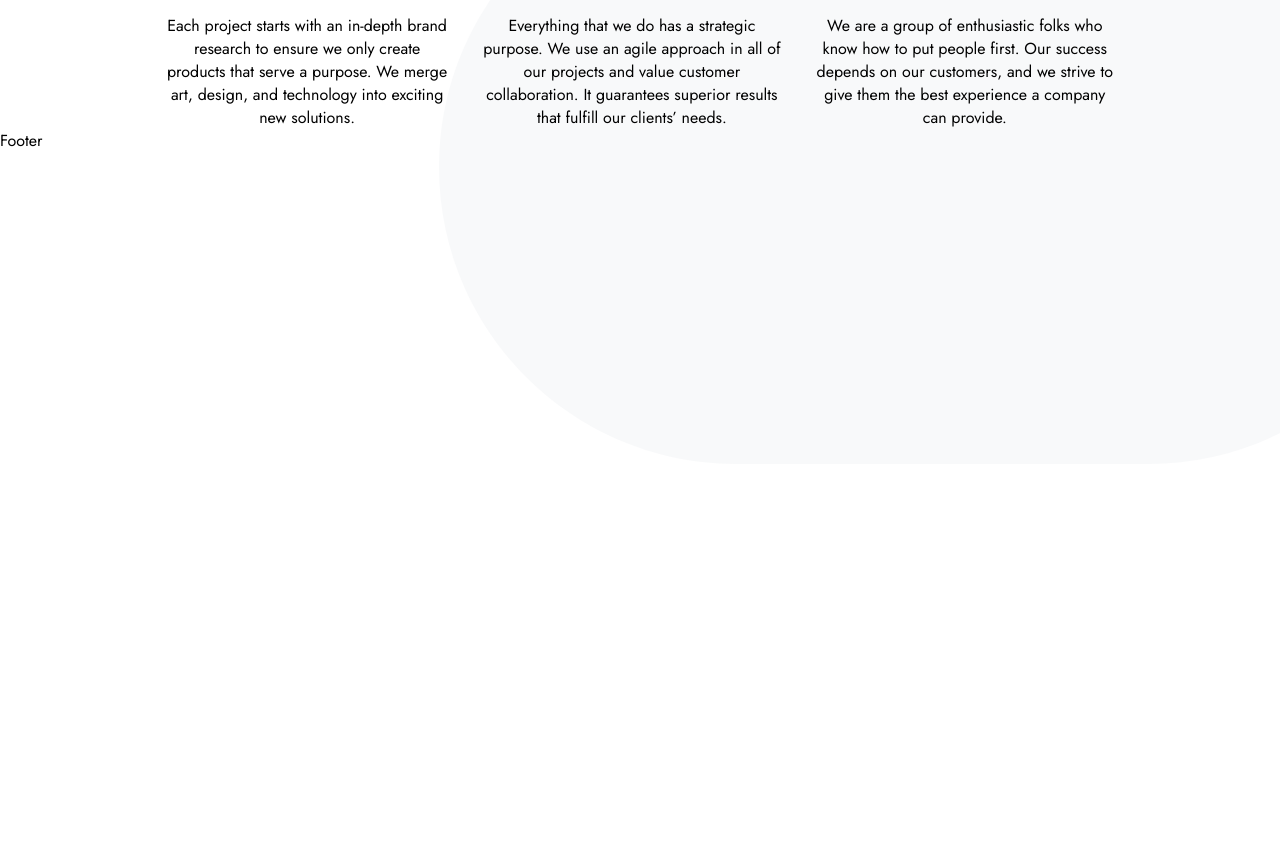
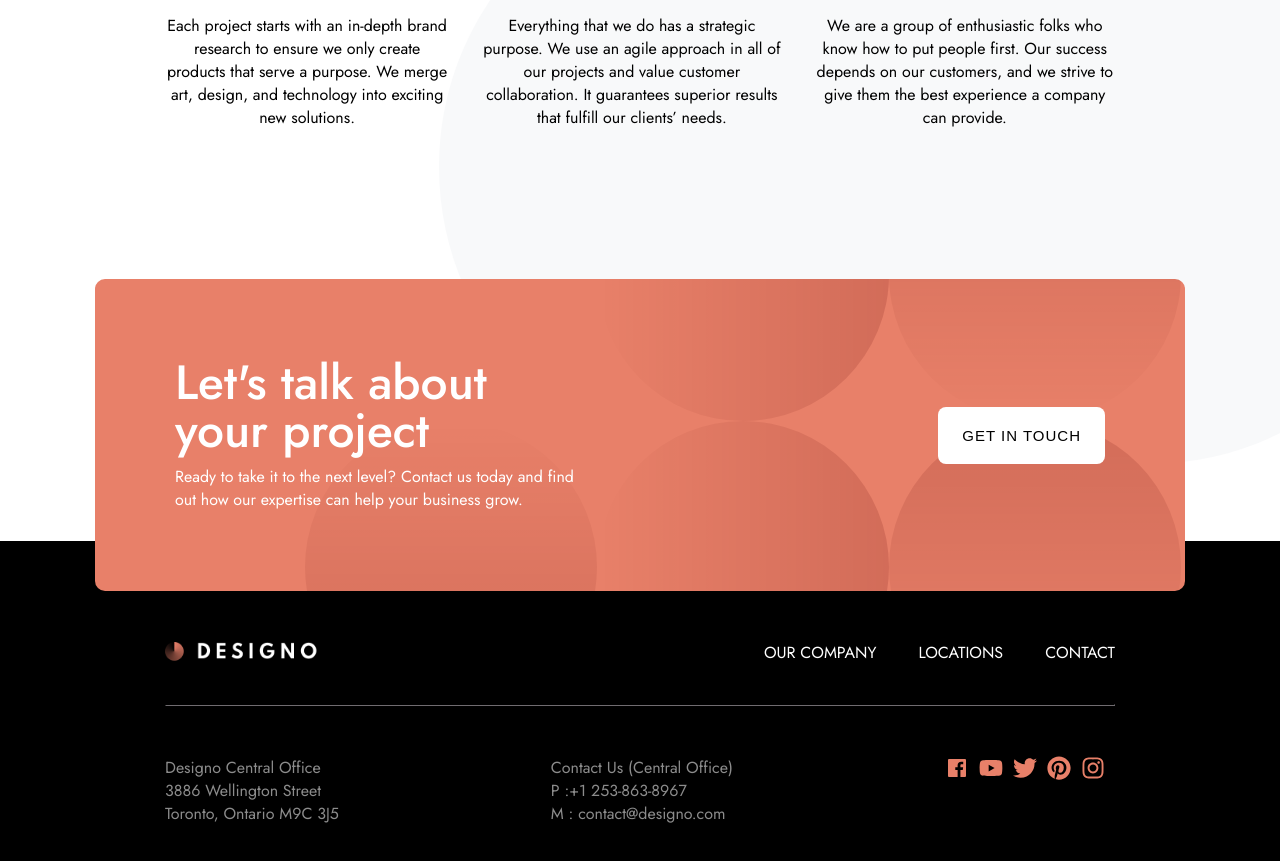
Before and after one commit to paulinasprojects/designo-dev, a React (Vite) app: page / in a window 1280 px wide. Shown: the part 2000-2861 px from the top of the page. Before the commit the page ends 2464 px from the top, so only its background shows below. Built offline with nearby package versions, Linux system fonts and the light colour scheme.

Commit message:
added responsive footer and finished the home page

```diff
--- a/src/components/common/footer.tsx
+++ b/src/components/common/footer.tsx
@@ -1,5 +1,88 @@
+import { Link } from "react-router-dom";
+import { BiLogoFacebookSquare } from "react-icons/bi";
+import { FaYoutube } from "react-icons/fa6";
+import { FaTwitter, FaInstagram, FaPinterest } from "react-icons/fa";
+import "../../styles/footer.css";
+
+
+
 export const Footer = () => {
   return (
-    <div>Footer</div>
+    <footer>
+      <div className="pre-footer">
+      <div className="pre-footer-text">
+        <h1>Let's talk about  your project</h1>
+        <p>
+          Ready to take it to the next level? Contact us today and find out  how our expertise can help your
+          business grow.
+        </p>
+      </div>
+      <div className="pre-footer-button">
+        <button className="footer-button">Get in touch</button>
+      </div>
+      </div>
+      <div className="footer-end">
+        <div className="footer-end-content">
+          <div className="footer-logo-nav">
+            <div className="logo">
+              <Link to="/">
+                <img src="/assets/shared/desktop/logo-light.png" className="logo-image-light" alt="" />
+              </Link>
+            </div>
+          <nav>
+            <ul className="footer-menu">
+              <Link to="/about-us" className="hover-underline-animation">Our company</Link>
+              <Link to="/locations" className="hover-underline-animation">Locations</Link>
+              <Link to="/contact-us" className="hover-underline-animation">Contact</Link>
+            </ul>
+          </nav>
+          </div>
+          <hr />
+        <div className="footer-info">
+          <div className="footer-address">
+            <p>
+              Designo Central Office<br />
+              3886 Wellington Street<br />
+              Toronto, Ontario M9C 3J5
+            </p>
+          </div>
+          <div className="footer-contact-us">
+            <p>
+                Contact Us (Central Office)<br />
+                P :<Link to="tel:+12538638967">+1 253-863-8967</Link><br />
+                M : <Link to="mailto:contact@designo.com">contact@designo.com</Link>
+            </p>
+          </div>
+          <ul>
+            <li>
+                <Link to="#">
+                    <BiLogoFacebookSquare/>
+                </Link>
+            </li>
+            <li>
+                <Link to="#">
+                    <FaYoutube/>
+                </Link>
+            </li>
+            <li>
+                <Link to="#">
+                    <FaTwitter/>
+                </Link>
+            </li>
+            <li>
+                <Link to="#">
+                    <FaPinterest/>
+                </Link>
+            </li>
+            <li>
+                <Link to="#">
+                    <FaInstagram/>
+                </Link>
+            </li>
+        </ul>
+        </div>
+        </div>
+      </div>
+    </footer>
   )
 }
--- /dev/null
+++ b/src/styles/footer.css
@@ -0,0 +1,212 @@
+footer {
+  margin-top: 100px;
+}
+
+.pre-footer {
+  display: flex;
+  background: hsl(11deg, 73%, 66%) url(/assets/shared/desktop/bg-pattern-call-to-action.svg) no-repeat;
+  background-position: 210px -150px;
+  color: #fff;
+  padding: 80px;
+  border-radius: 10px;
+  align-items: center;
+  justify-content: space-between;
+  position: relative;
+  top: 50px;
+  margin: auto auto;
+  max-width: 1090px;
+  box-sizing: border-box;
+
+  @media (max-width: 699px) {
+    flex-direction: column;
+    padding: 40px;
+    gap: 20px;
+    text-align: center;
+    margin-left: 24px;
+    margin-right: 24px;
+  }
+
+  @media (min-width: 700px) and (max-width: 849px) {
+    flex-direction: column;
+    gap: 20px;
+    text-align: center;
+    margin-left: 39px;
+    margin-right: 39px;
+  }
+  @media (min-width: 850px) and (max-width: 1099px) {
+    margin-left: 39px;
+    margin-right: 39px;
+  }
+}
+
+.pre-footer .pre-footer-text{
+  display: flex;
+  flex-direction: column;
+  gap: 10px;
+  width: 45%;
+
+  @media (max-width: 699px) {
+    width: 70%;
+  }
+
+  @media (min-width: 700px) and (max-width: 849px) {
+    width: 70%;
+  }
+}
+
+.footer-button {
+  width: fit-content;
+  background-color: var(--primary-white);
+  border-radius: 8px;
+  padding: 20px 24px;
+  border: none;
+  outline: none;
+  text-transform: uppercase;
+  cursor: pointer;
+  font-size: var(--fs-15);
+  letter-spacing: 1px;
+  font-weight: 500;
+  transition: background-color 0.3s ease;
+  transition: color 0.3s ease;
+}
+
+.footer-button:hover {
+  background-color: var(--light-peach);
+  color: var(--primary-white);
+}
+
+.footer-end{
+  background-color: #000;
+  padding: 100px 0px  60px 0px;
+}
+
+
+.footer-end-content {
+  padding-left: 165px;
+  padding-right: 165px;
+
+  @media (min-width: 700px) and (max-width: 849px) {
+    padding-left: 39px;
+    padding-right: 39px;
+  }
+
+  @media (max-width: 699px) {
+    padding-left: 39px;
+    padding-right: 39px;
+  }
+}
+
+.footer-logo-nav {
+  display: flex;
+  align-items: center;
+  justify-content: space-between;
+
+  @media (max-width: 699px) {
+    flex-direction: column;
+    justify-content: center;
+  }
+}
+
+.logo {
+  @media (max-width: 699px) {
+    margin-bottom: 40px;
+  }
+}
+
+
+.footer-menu {
+  display: flex;
+  align-items: center;
+  gap: 42px;
+
+  @media (max-width: 699px) {
+    flex-direction: column;
+    gap: 32px;
+  }
+}
+
+.footer-logo-nav .footer-menu a{
+  color: #fff;
+  text-transform: uppercase;
+}
+
+.footer-logo-nav img {
+  width: 157px;
+}
+
+.footer-info{
+  color: hsl(300, 0%, 55%);
+  padding-top: 50px;
+  display: flex;
+  justify-content: space-between;
+
+
+  @media (max-width: 699px) {
+    flex-direction: column;
+    gap: 32px;
+    text-align: center;
+  }
+}
+
+.hover-underline-animation {
+  display: inline-block;
+  position: relative;
+}
+
+.hover-underline-animation:after {
+  content: '';
+  position: absolute;
+  width: 100%;
+  transform: scaleX(0);
+  height: 2px;
+  bottom: 0;
+  left: 0;
+  background-color:hsl(0, 0%, 100%);
+  transform-origin: bottom right;
+  transition: transform 0.25s ease-out;
+}
+
+.hover-underline-animation:hover:after {
+  transform: scaleX(1);
+  transform-origin: bottom left;
+}
+
+.footer-info a{
+  text-decoration: none;
+  color: hsl(300, 0%, 55%);
+}
+
+.footer-info ul{
+  display: flex;
+
+  @media (max-width: 699px) {
+    align-items: center;
+    justify-content: center;
+    gap: 16px;
+  }
+
+  @media (min-width: 700px) and (max-width: 849px) {
+    margin-top: 40px;
+  }
+}
+
+.footer-info ul li{
+  display: inline;
+  margin-right: 10px;
+}
+
+.footer-info ul li svg {
+  width: 24px;
+  height: 24px;
+  color: var(--primary-peach);
+  transition: color 0.3s ease;
+}
+.footer-info ul li svg:hover {
+  color: var(--light-peach);
+}
+
+hr {
+  margin-top: 40px;
+  border-color: #1c1b1c;
+  border-width: 0.5px;
+}
```
